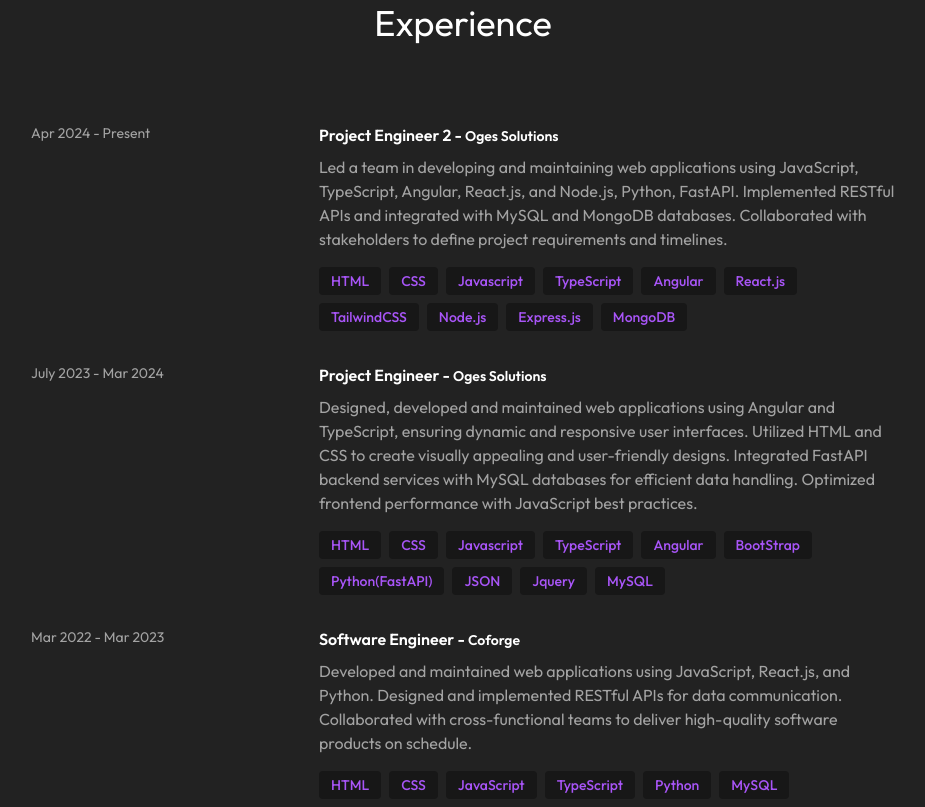
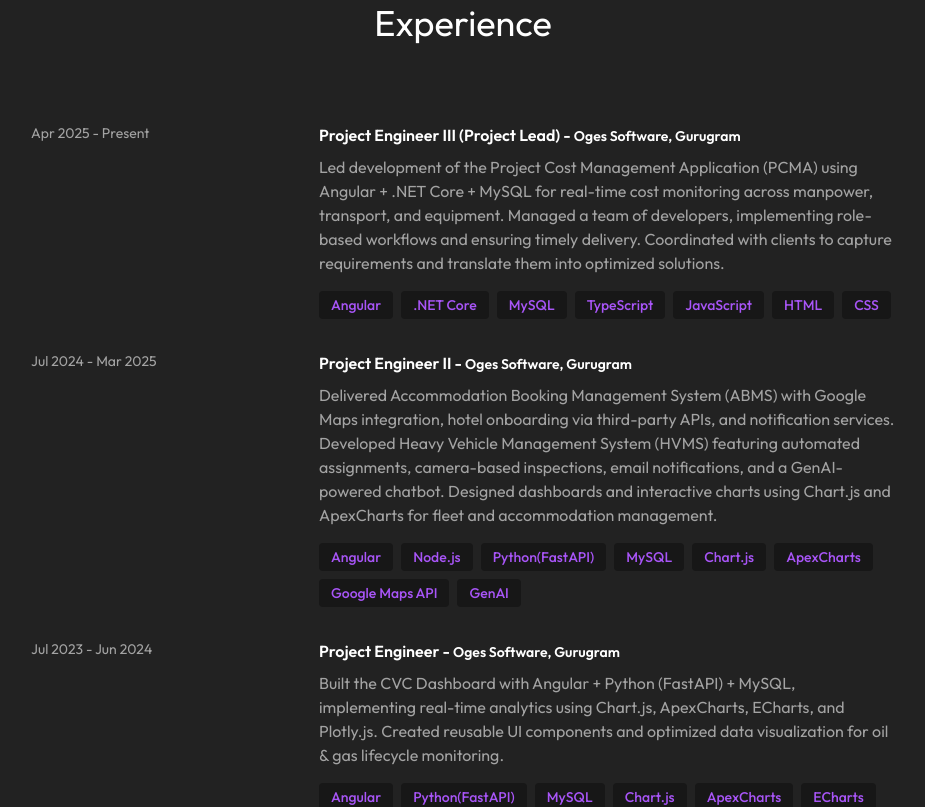
Before and after one commit to Szkrishna/My-Portfolio, a React (Vite) app: page / in a window 1280 px wide. Shown: the part 2280-3087 px from the top of the page, without its empty margins (177-1102 px from the left). Built offline with nearby package versions, Linux system fonts and the light colour scheme.

Commit message:
experience section changes

```diff
--- a/src/constants/index.js
+++ b/src/constants/index.js
@@ -14,32 +14,32 @@
 
 export const EXPERIENCES = [
   {
-    year: "Apr 2024 - Present",
-    role: "Project Engineer 2",
-    company: "Oges Solutions",
-    description: `Led a team in developing and maintaining web applications using JavaScript, TypeScript, Angular, React.js, and Node.js, Python, FastAPI. Implemented RESTful APIs and integrated with MySQL and MongoDB databases. Collaborated with stakeholders to define project requirements and timelines.`,
-    technologies: ["HTML", "CSS", "Javascript", "TypeScript", "Angular", "React.js", "TailwindCSS", "Node.js", "Express.js", "MongoDB"],
+    year: "Apr 2025 - Present",
+    role: "Project Engineer III (Project Lead)",
+    company: "Oges Software, Gurugram",
+    description: `Led development of the Project Cost Management Application (PCMA) using Angular + .NET Core + MySQL for real-time cost monitoring across manpower, transport, and equipment. Managed a team of developers, implementing role-based workflows and ensuring timely delivery. Coordinated with clients to capture requirements and translate them into optimized solutions.`,
+    technologies: ["Angular", ".NET Core", "MySQL", "TypeScript", "JavaScript", "HTML", "CSS"],
   },
   {
-    year: "July 2023 - Mar 2024",
+    year: "Jul 2024 - Mar 2025",
+    role: "Project Engineer II",
+    company: "Oges Software, Gurugram",
+    description: `Delivered Accommodation Booking Management System (ABMS) with Google Maps integration, hotel onboarding via third-party APIs, and notification services. Developed Heavy Vehicle Management System (HVMS) featuring automated assignments, camera-based inspections, email notifications, and a GenAI-powered chatbot. Designed dashboards and interactive charts using Chart.js and ApexCharts for fleet and accommodation management.`,
+    technologies: ["Angular", "Node.js", "Python(FastAPI)", "MySQL", "Chart.js", "ApexCharts", "Google Maps API", "GenAI"],
+  },
+  {
+    year: "Jul 2023 - Jun 2024",
     role: "Project Engineer",
-    company: "Oges Solutions",
-    description: `Designed, developed and maintained web applications using Angular and TypeScript, ensuring dynamic and responsive user interfaces. Utilized HTML and CSS to create visually appealing and user-friendly designs. Integrated FastAPI backend services with MySQL databases for efficient data handling. Optimized frontend performance with JavaScript best practices.`,
-    technologies: ["HTML", "CSS", "Javascript", "TypeScript", "Angular", "BootStrap", "Python(FastAPI)", "JSON", "Jquery", "MySQL"],
+    company: "Oges Software, Gurugram",
+    description: `Built the CVC Dashboard with Angular + Python (FastAPI) + MySQL, implementing real-time analytics using Chart.js, ApexCharts, ECharts, and Plotly.js. Created reusable UI components and optimized data visualization for oil & gas lifecycle monitoring.`,
+    technologies: ["Angular", "Python(FastAPI)", "MySQL", "Chart.js", "ApexCharts", "ECharts", "Plotly.js"],
   },
   {
     year: "Mar 2022 - Mar 2023",
     role: "Software Engineer",
-    company: "Coforge",
-    description: `Developed and maintained web applications using JavaScript, React.js, and Python. Designed and implemented RESTful APIs for data communication. Collaborated with cross-functional teams to deliver high-quality software products on schedule.`,
-    technologies: ["HTML", "CSS", "JavaScript", "TypeScript", "Python", "MySQL"],
-  },
-  {
-    year: "Aug 2021 - Oct 2021",
-    role: "Frontend Developer Intern",
-    company: "Bolt IOT",
-    description: `Leveraged HTML, CSS, JavaScript, and Bootstrap to develop a visually appealing and user-friendly UI for the online car rental service. Designed and implemented a captivating home page and customer login page to provide a seamless onboarding experience.`,
-    technologies: ["HTML", "CSS", "JavaScript", "BootStrap"],
+    company: "Coforge Limited, Noida",
+    description: `Developed Well Services Dashboard (React + Node.js + MySQL) with interactive charts (Chart.js) and execution tracking diagrams. Enhanced validation, notification workflows, and integrated backend APIs for seamless data flow.`,
+    technologies: ["React.js", "Node.js", "MySQL", "Chart.js", "JavaScript", "HTML", "CSS"],
   },
 ];
 
```
